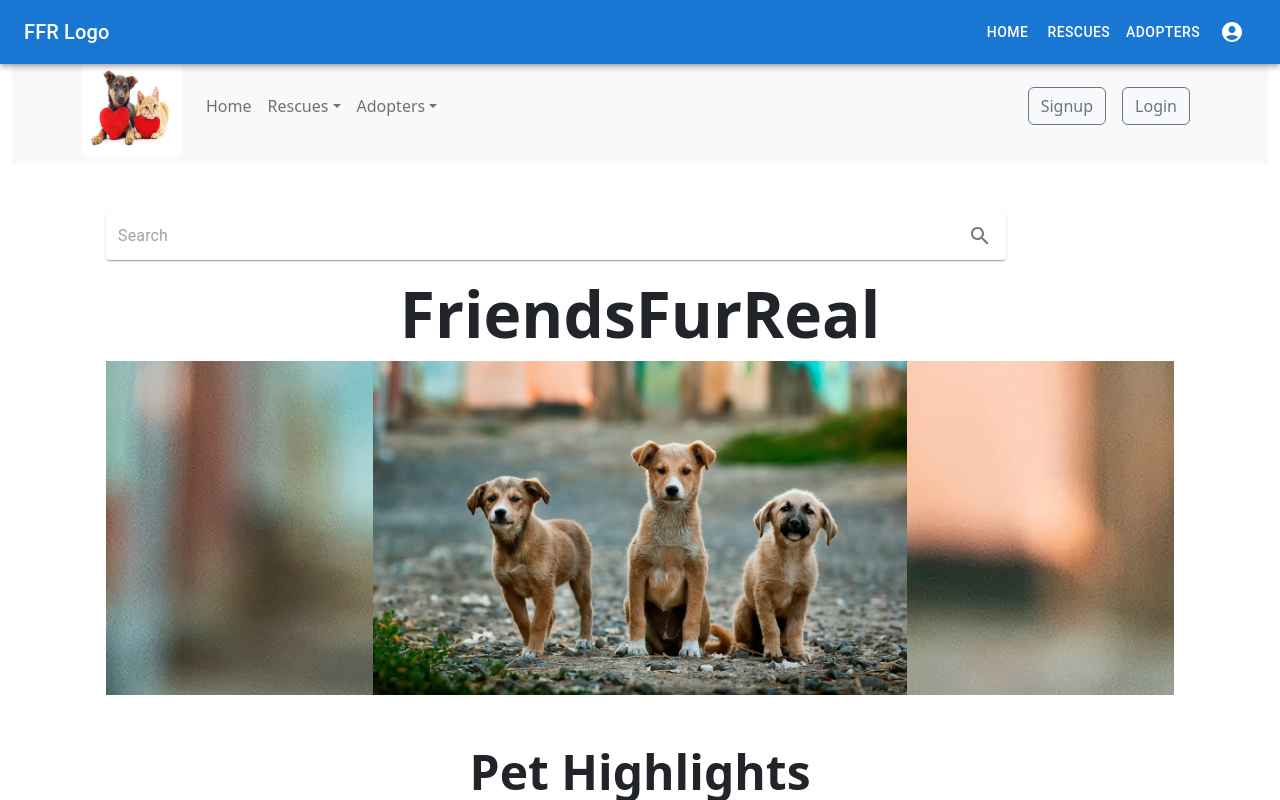
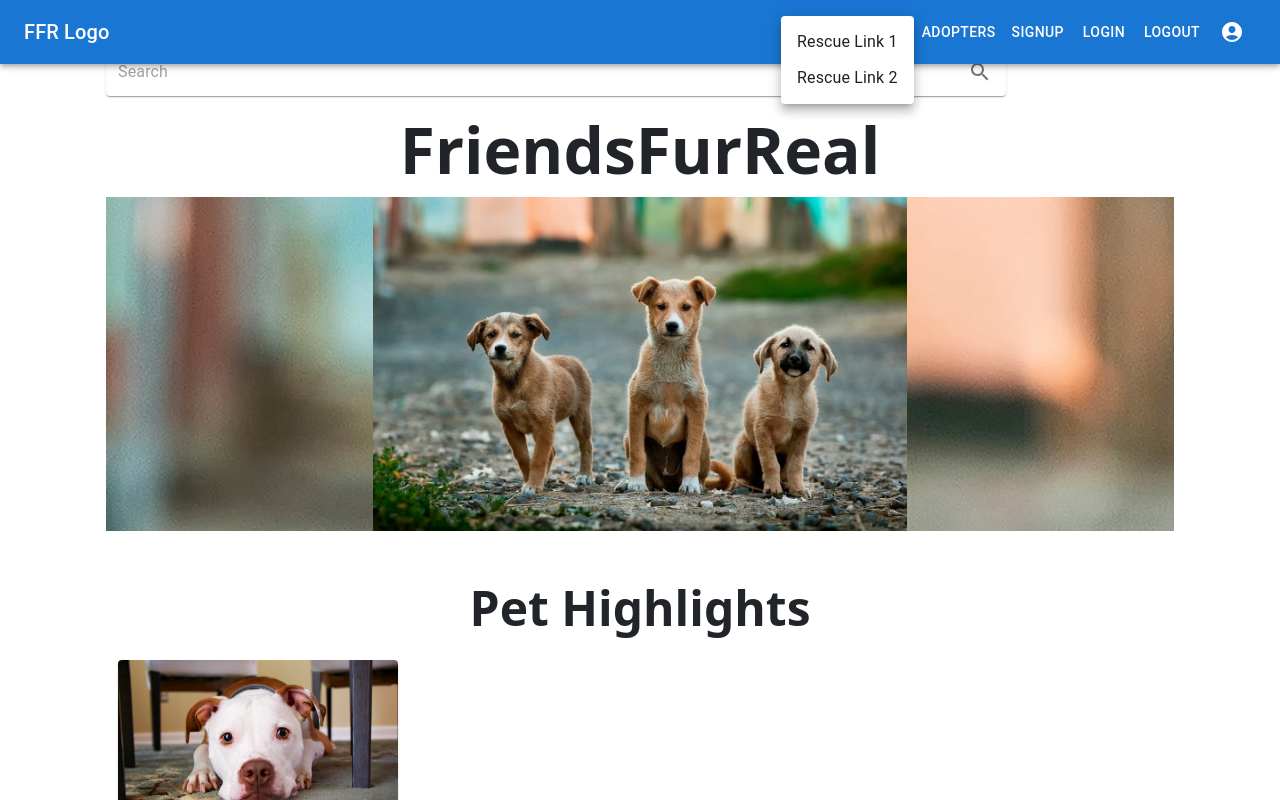
Before and after one commit to stacieherrington/friends-fur-real, a React (Create React App) app in the folder ghi/: page / in a window 1280 px wide. Both pictures are taken after a click on the button "RESCUES". Shown: the top 800 px of the page. Built offline with nearby package versions, Linux system fonts and the light colour scheme.

Commit message:
MUI navbar works but page doesn't scroll anymore.

```diff
--- a/ghi/src/App.js
+++ b/ghi/src/App.js
@@ -11,7 +11,7 @@ function App() {
     <>
       <BrowserRouter>
         <DrawerAppBar />
-        <NavBar />
+
         <div className="container">
           <Routes>
             <Route path="/" element={<HomePage />} />
--- a/ghi/src/DrawerAppBar.js
+++ b/ghi/src/DrawerAppBar.js
@@ -19,22 +19,51 @@ import AccountCircle from '@mui/icons-material/AccountCircle';
 
 
 const drawerWidth = 240;
-const navItems = ['Home', 'Rescues', 'Adopters'];
 
 function DrawerAppBar(props) {
   const { window } = props;
   const [mobileOpen, setMobileOpen] = React.useState(false);
   const [anchorEl, setAnchorEl] = React.useState(null);
+  const [anchorEl1, setAnchorEl1] = React.useState(null);
+  const [anchorEl2, setAnchorEl2] = React.useState(null);
+  const [anchorEl3, setAnchorEl3] = React.useState(null);
 
 
+
+
+  const handleMenu1 = (event) => {
+    setAnchorEl1(event.currentTarget);
+  };
+
+  const handleMenu2 = (event) => {
+    setAnchorEl2(event.currentTarget);
+  };
 
   const handleMenu = (event) => {
     setAnchorEl(event.currentTarget);
   };
 
+  const handleMenu3 = (event) => {
+    setAnchorEl3(event.currentTarget);
+  };
+
   const handleClose = () => {
     setAnchorEl(null);
   };
+
+  const handleClose1 = () => {
+    setAnchorEl1(null);
+  };
+
+  const handleClose2 = () => {
+    setAnchorEl2(null);
+  };
+
+  const handleClose3 = () => {
+    setAnchorEl3(null);
+  };
+
+
   const handleDrawerToggle = () => {
     setMobileOpen(!mobileOpen);
   };
@@ -46,13 +75,59 @@ function DrawerAppBar(props) {
       </Typography>
       <Divider />
       <List>
-        {navItems.map((item) => (
-          <ListItem key={item} disablePadding>
-            <ListItemButton sx={{ textAlign: 'center' }}>
-              <ListItemText primary={"item"} />
-            </ListItemButton>
-          </ListItem>
-        ))}
+        <ListItem disablePadding>
+          <ListItemButton sx={{ textAlign: 'center' }}>
+            <ListItemText primary={"Home"} />
+          </ListItemButton>
+        </ListItem>
+        <ListItem disablePadding>
+          <ListItemButton onClick={handleMenu3} sx={{ textAlign: 'center' }}>
+            <ListItemText primary={"Rescues"} />
+          </ListItemButton>
+          <Menu
+          id="menu-appbar1"
+          anchorEl={anchorEl3}
+          anchorOrigin={{
+            vertical: 'top',
+            horizontal: 'right',
+          }}
+          keepMounted
+          transformOrigin={{
+            vertical: 'top',
+            horizontal: 'right',
+          }}
+          open={Boolean(anchorEl3)}
+          onClose={handleClose3}
+        >
+          <MenuItem onClick={handleClose3}>Rescue Link 1</MenuItem>
+          <MenuItem onClick={handleClose3}>Rescue Link 2</MenuItem>
+          <MenuItem onClick={handleClose3}>Rescue Link 3</MenuItem>
+        </Menu>
+        </ListItem>
+
+        <ListItem disablePadding>
+          <ListItemButton onClick={handleMenu} sx={{ textAlign: 'center' }}>
+            <ListItemText primary={"Adopters"} />
+          </ListItemButton>
+        </ListItem>
+        <Menu
+          id="menu-appbar2"
+          anchorEl={anchorEl}
+          anchorOrigin={{
+            vertical: 'top',
+            horizontal: 'right',
+          }}
+          keepMounted
+          transformOrigin={{
+            vertical: 'top',
+            horizontal: 'right',
+          }}
+          open={Boolean(anchorEl)}
+          onClose={handleClose}
+        >
+          <MenuItem onClick={handleClose}>Adopter Link 1</MenuItem>
+          <MenuItem onClick={handleClose}>Adopter Link 2</MenuItem>
+        </Menu>
       </List>
     </Box>
   );
@@ -80,26 +155,15 @@ function DrawerAppBar(props) {
             FFR Logo
           </Typography>
           <Box sx={{ display: { xs: 'none', sm: 'block' } }}>
-            {navItems.map((item) => (
-              <Button key={item} sx={{ color: '#fff' }}>
-                {item}
-              </Button>
-            ))}
-          </Box>
-          <div>
-            <IconButton
-              size="large"
-              aria-label="account of current user"
-              aria-controls="menu-appbar"
-              aria-haspopup="true"
-              onClick={handleMenu}
-              color="inherit"
-            >
-              <AccountCircle />
-            </IconButton>
+            <Button sx={{ color: '#fff' }}>
+              {"Home"}
+            </Button>
+            <Button onClick={handleMenu1} sx={{ color: '#fff' }}>
+              {"Rescues"}
+            </Button>
             <Menu
-              id="menu-appbar"
-              anchorEl={anchorEl}
+              id="menu-appbar3"
+              anchorEl={anchorEl1}
               anchorOrigin={{
                 vertical: 'top',
                 horizontal: 'right',
@@ -109,12 +173,54 @@ function DrawerAppBar(props) {
                 vertical: 'top',
                 horizontal: 'right',
               }}
-              open={Boolean(anchorEl)}
-              onClose={handleClose}
+              open={Boolean(anchorEl1)}
+              onClose={handleClose1}
             >
-              <MenuItem onClick={handleClose}>Profile</MenuItem>
-              <MenuItem onClick={handleClose}>My account</MenuItem>
+              <MenuItem onClick={handleClose1}>Rescue Link 1</MenuItem>
+              <MenuItem onClick={handleClose1}>Rescue Link 2</MenuItem>
             </Menu>
+            <Button onClick={handleMenu2} sx={{ color: '#fff' }}>
+              {"Adopters"}
+            </Button>
+            <Menu
+              id="menu-appbar4"
+              anchorEl={anchorEl2}
+              anchorOrigin={{
+                vertical: 'top',
+                horizontal: 'right',
+              }}
+              keepMounted
+              transformOrigin={{
+                vertical: 'top',
+                horizontal: 'right',
+              }}
+              open={Boolean(anchorEl2)}
+              onClose={handleClose2}
+            >
+              <MenuItem onClick={handleClose2}>Adopters Link 1</MenuItem>
+              <MenuItem onClick={handleClose2}>Adopters Link 2</MenuItem>
+            </Menu>
+            <Button sx={{ color: '#fff' }}>
+              {"Signup"}
+            </Button>
+            <Button sx={{ color: '#fff' }}>
+              {"Login"}
+            </Button>
+            <Button sx={{ color: '#fff' }}>
+              {"Logout"}
+            </Button>
+          </Box>
+          <div>
+            <IconButton
+              size="large"
+              aria-label="account of current user"
+              aria-controls="menu-appbar"
+              aria-haspopup="true"
+              // onClick={}
+              color="inherit"
+            >
+              <AccountCircle />
+            </IconButton>
           </div>
         </Toolbar>
       </AppBar>
```
